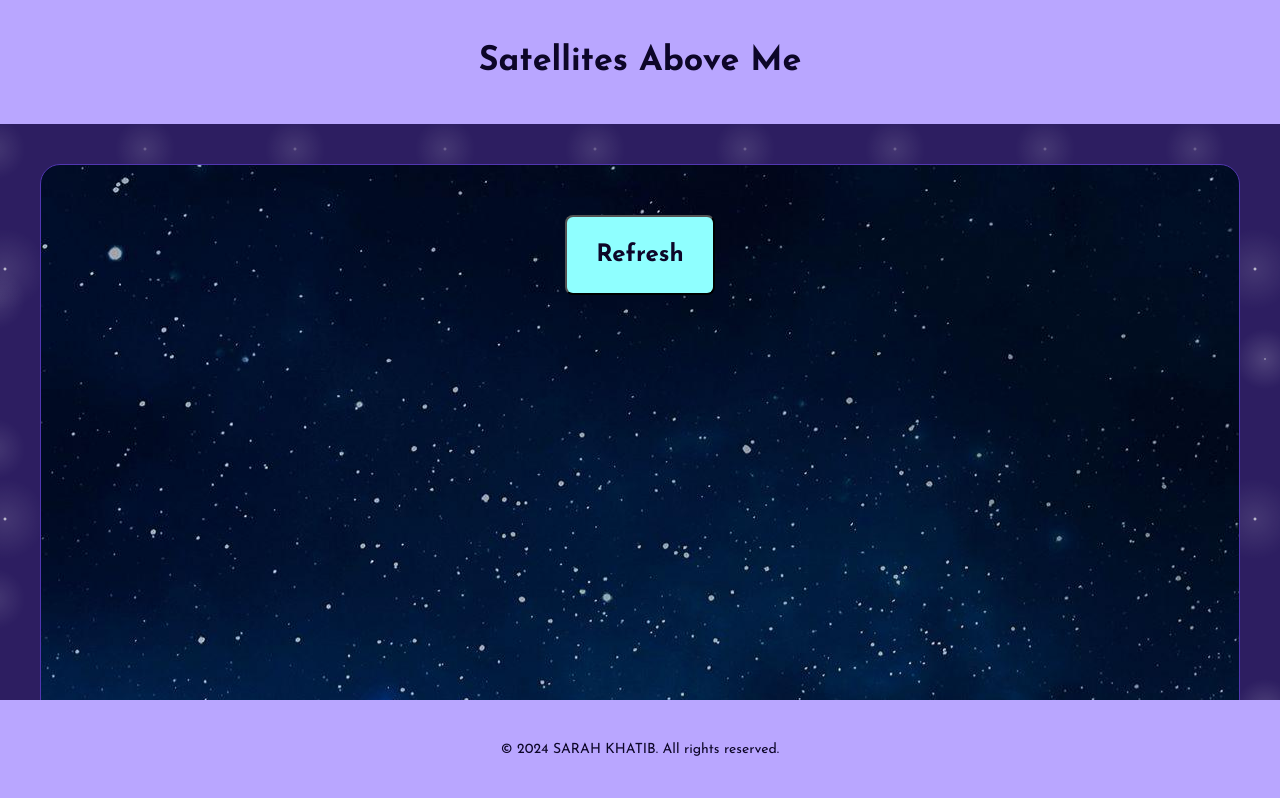
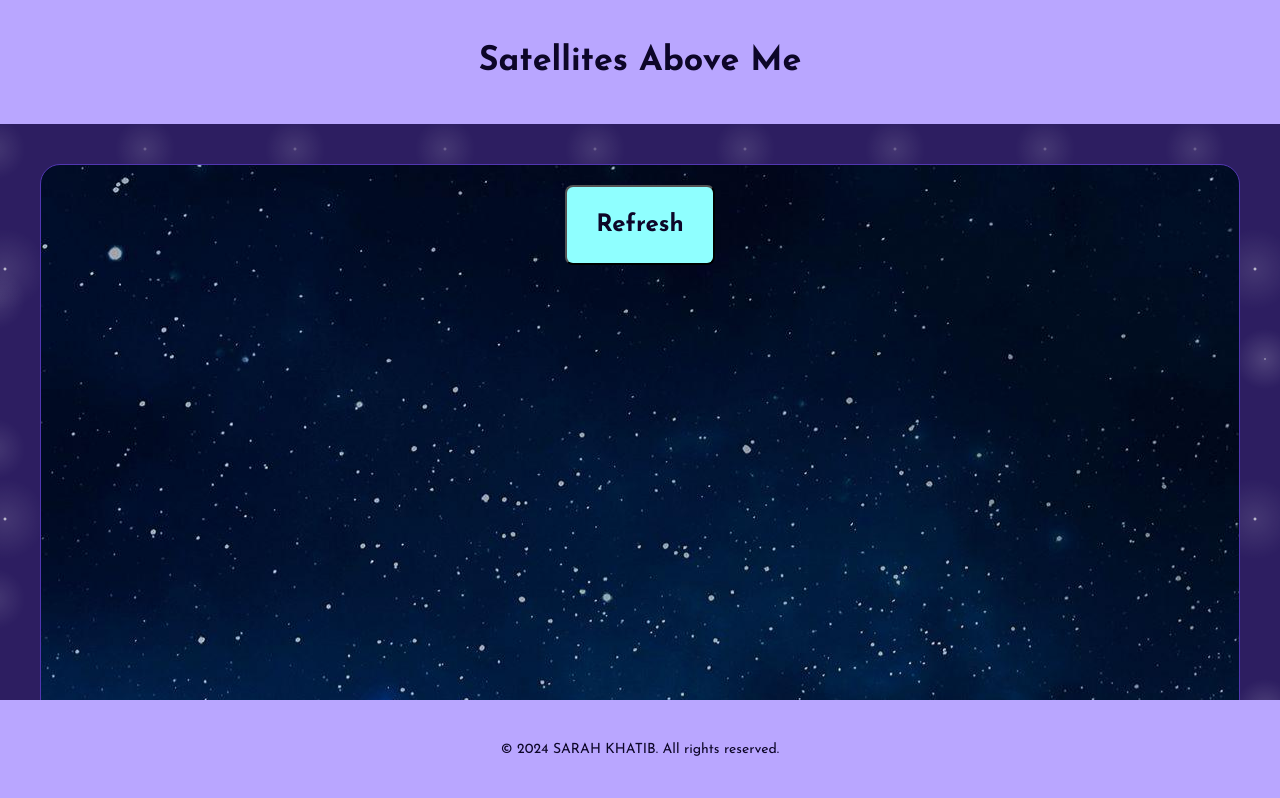
Before and after one commit to sarahkhatib/SatellitesAboveMe, a React (Vite) app: page / in a window 1280 px wide. Shown: the top 798 px of the page. Built offline with nearby package versions, Linux system fonts and the light colour scheme; no server answers.

Commit message:
Update index.css

```diff
--- a/src/index.css
+++ b/src/index.css
@@ -28,7 +28,6 @@ body {
   gap: 30px;
 }
 .section-1 {
-  padding: 30px;
   border: 1px solid #5237b2;
   border-radius: 20px;
   margin-bottom: 10px;
@@ -68,7 +67,7 @@ body {
   color: #0d0628;
   padding: 40px 0;
   text-align: center;
-  z-index: 10;
+  z-index: 1;
 }
 
 .footer {
```
